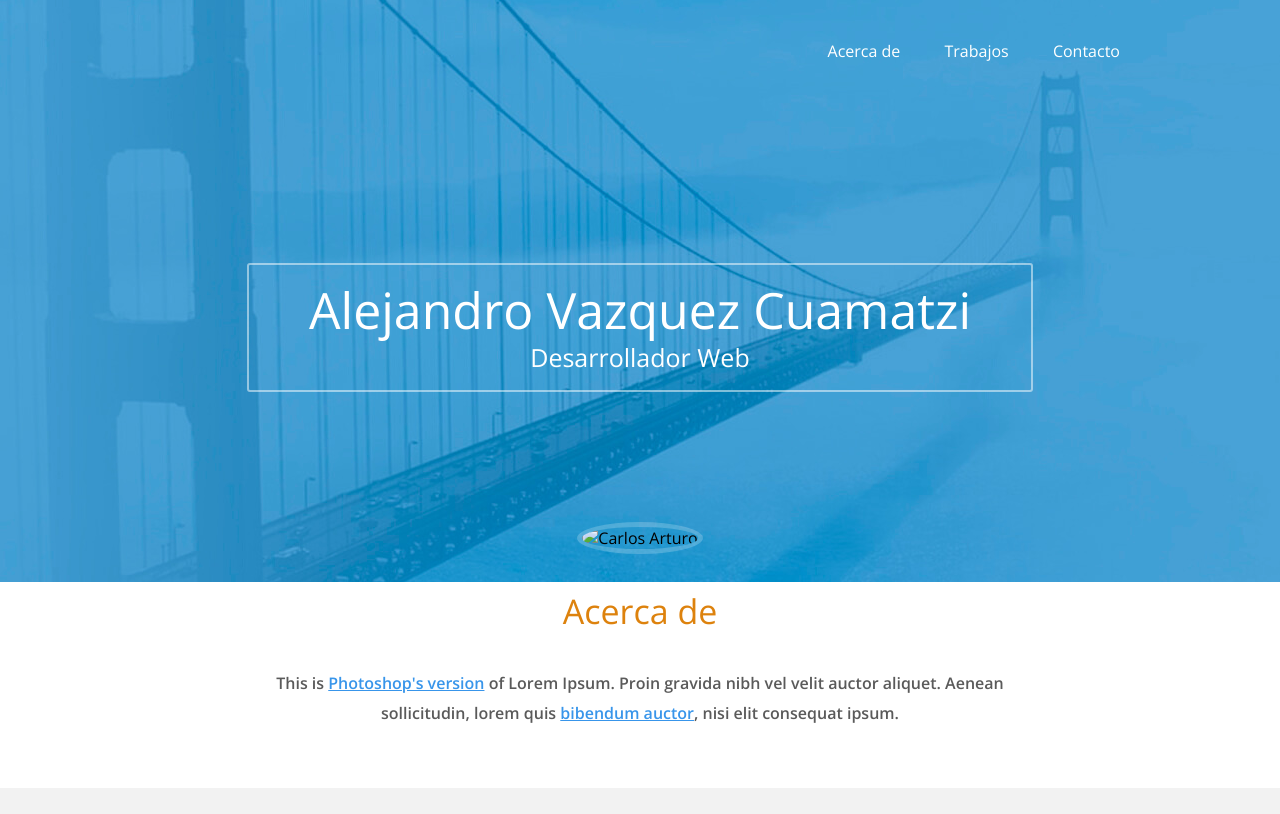
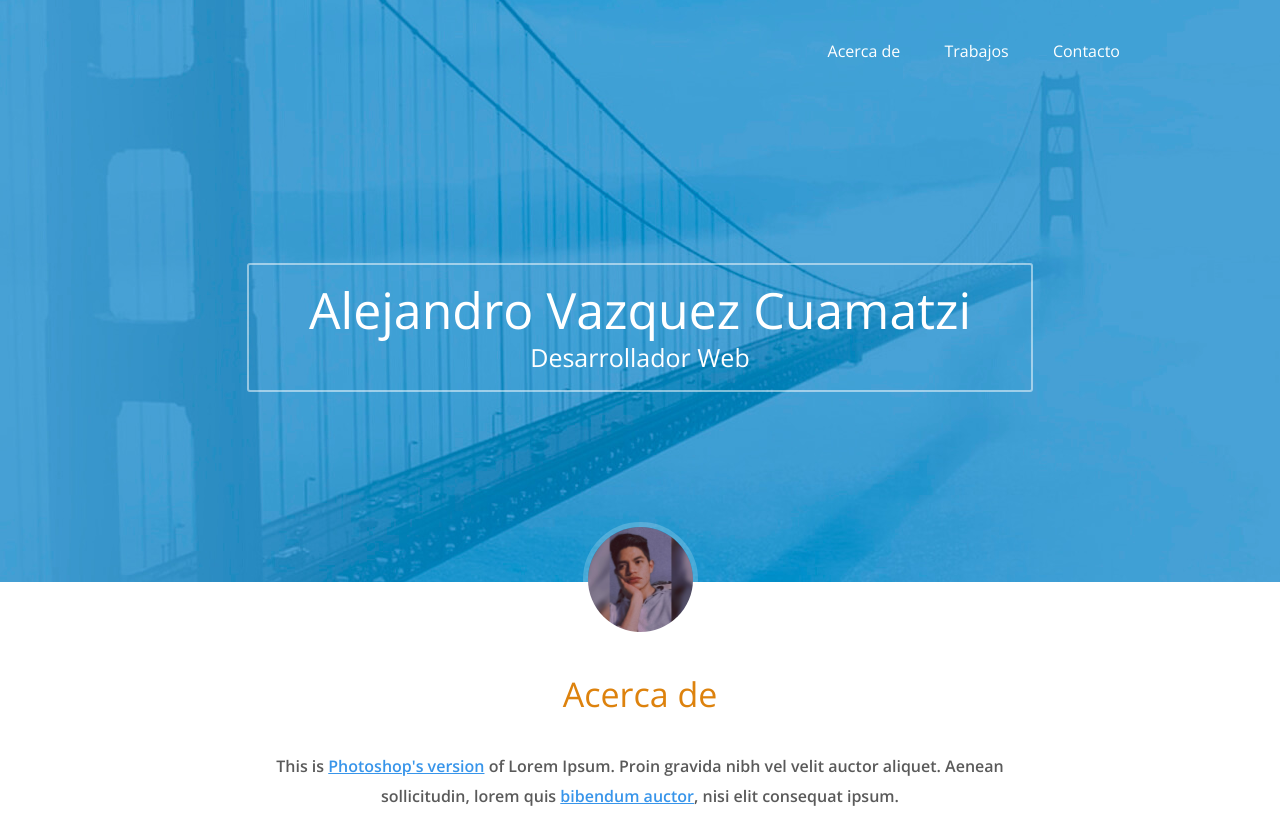
Before and after one commit to Aleets/Aleets, a plain HTML site: page index.html in a window 1280 px wide. Shown: the top 814 px of the page. Drawn offline with nearby package versions, Linux system fonts and the light colour scheme.

Commit message:
Update index.html

```diff
--- a/index.html
+++ b/index.html
@@ -31,7 +31,7 @@
 		<section class="acerca-de" id="acerca-de">
 			<div class="contenedor">
 				<div class="foto">
-					<img src="img/Aleets.jpg" width="115" height="115" alt="Carlos Arturo">
+					<img src="img/trabajos/Aleets.jpg" width="115" height="115" alt="Carlos Arturo">
 				</div>
 
 				<div class="texto">
```
